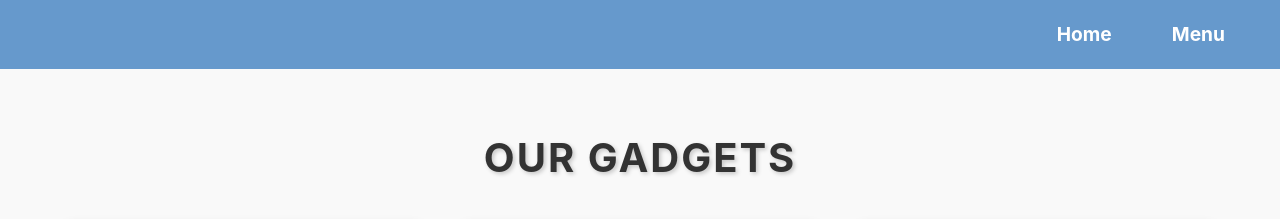
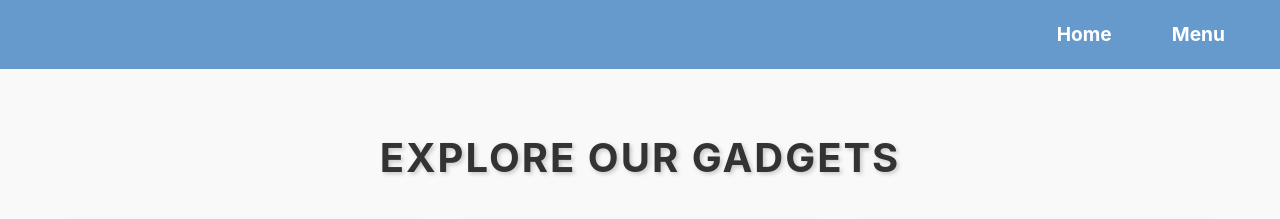
Before and after one commit to hamzas4011/ecommerce-app, a React (Vite) app: page /menu in a window 1280 px wide. Shown: the top 219 px of the page. Built offline with nearby package versions, Linux system fonts and the light colour scheme.

Commit message:
menulist.jsx

```diff
--- a/src/pages/Home.jsx
+++ b/src/pages/Home.jsx
@@ -4,7 +4,7 @@ import '../styles/Home.css';
 function Home() {
     return (
         <div className="home">
-            <h1 className="home-title">Welcome to TechNova</h1>
+            <h1 className="home-title">WELCOME TO TECHNOVA</h1>
             <img
                 src="/images/tech-gadget.jpg"
                 alt="Tech gadget"
--- a/src/pages/Menu.jsx
+++ b/src/pages/Menu.jsx
@@ -13,7 +13,7 @@ function Menu() {
 
     return (
         <div className="menu">
-            <h1 className="menu-title">Our Gadgets</h1>
+            <h1 className="menu-title">EXPLORE OUR GADGETS</h1>
             <div className="menu-grid">
                 {products.map(product => (
                     <div key={product.id} className="menu-item">
```
Also changed, not shown: src/components/MenuItem.jsx (added).
